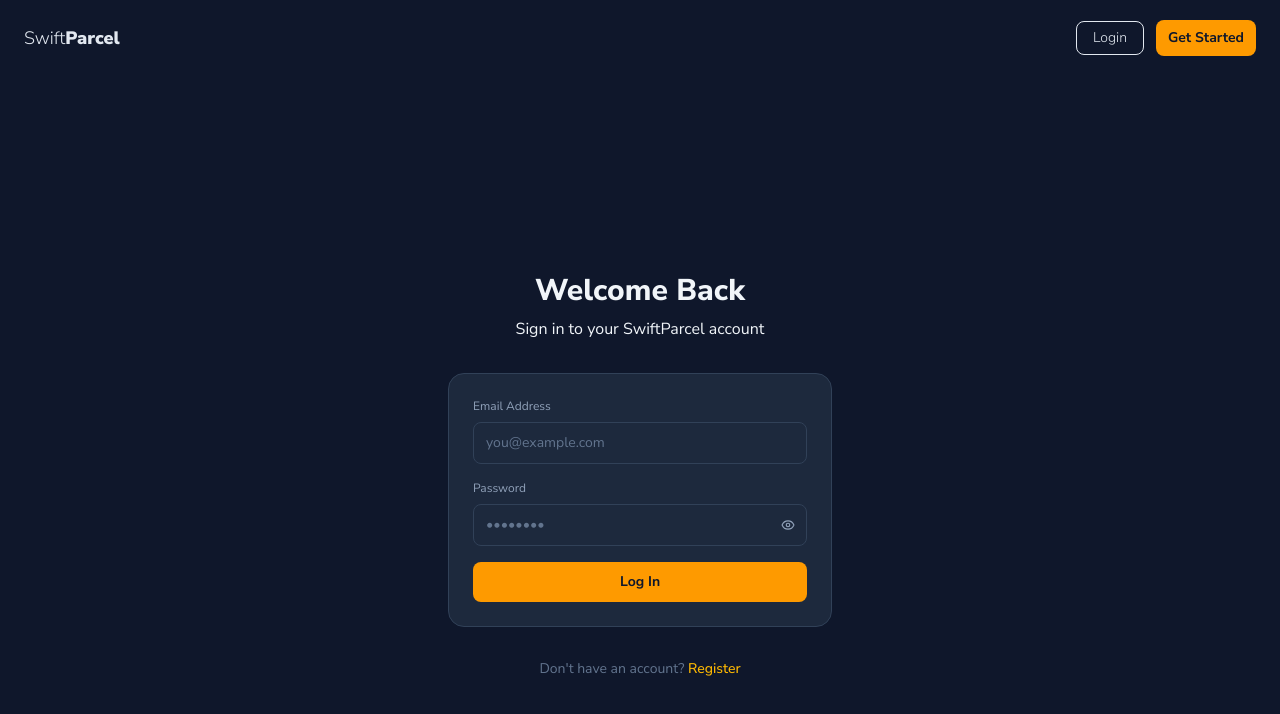
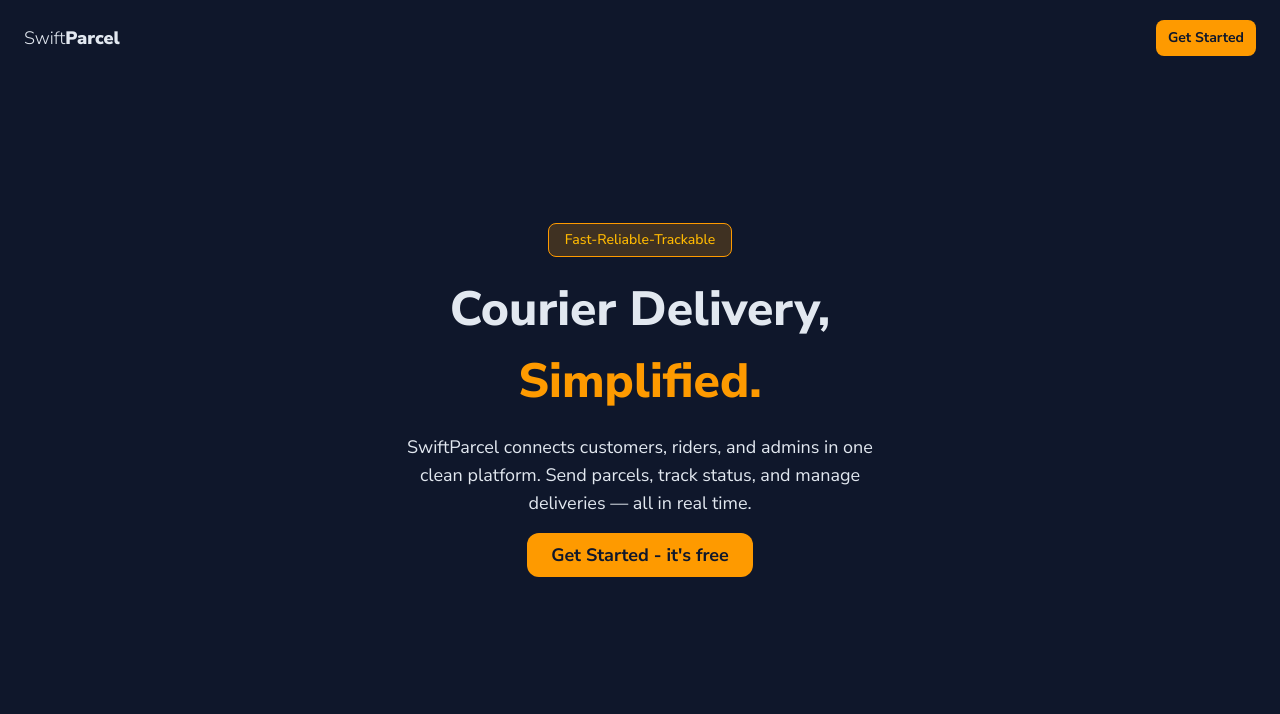
Before and after one commit to mdahmedmaruf/final-frontend, a React (Vite) app: page / in a window 1280 px wide. Shown: the top 714 px of the page. Built offline with nearby package versions, Linux system fonts and the light colour scheme.

Commit message:
add hero section

```diff
--- a/src/App.jsx
+++ b/src/App.jsx
@@ -1,7 +1,5 @@
+import HeroSection from './components/HeroSection'
+
 export default function App() {
-    return (
-        <div className='bg-slate-900 flex h-screen justify-center items-center text-5xl text-teal-500'>
-            App
-        </div>
-    )
+    return <HeroSection />
 }
--- a/src/components/AdminDashboard.jsx
+++ b/src/components/AdminDashboard.jsx
@@ -70,7 +70,7 @@ export default function AdminDashboard() {
 
     return (
         <div className='max-w-3xl mx-auto px-4 py-8'>
-            <div className='flex flex-col mb-6'>
+            <div className='flex flex-col mb-6 mt-30'>
                 <h2 className='font-nunito font-extrabold text-2xl text-slate-200'>
                     AdminDashboard
                 </h2>
--- a/src/components/CustomerDashboard.jsx
+++ b/src/components/CustomerDashboard.jsx
@@ -41,7 +41,7 @@ export default function CustomerDashboard() {
 
     return (
         <div className='max-w-3xl mx-auto px-4 py-8 space-y-6'>
-            <div>
+            <div className='mt-30'>
                 <div className='flex items-center justify-between'>
                     <div>
                         <h2 className='font-nunito font-extrabold text-2xl text-slate-200'>
--- a/src/components/Header.jsx
+++ b/src/components/Header.jsx
@@ -12,7 +12,7 @@ export default function Header() {
         navigate('/login')
     }
     return (
-        <div className=' left-0 w-full'>
+        <div className='fixed left-0 w-full'>
             <div className='container mx-auto px-6'>
                 <div className='flex justify-between items-center py-5'>
                     <Link
@@ -52,12 +52,6 @@ export default function Header() {
                         ) : (
                             <div className='flex items-center gap-3 text-slate-200 font-nunito text-lg font-light'>
                                 <Link
-                                    to={`/login`}
-                                    className='font-nunito text-sm border border-slate-200 rounded-lg py-1.5 px-4'
-                                >
-                                    Login
-                                </Link>
-                                <Link
                                     to={`/register`}
                                     className='bg-amber-500 hover:bg-amber-400 transition-colors py-2 px-3 rounded-lg font-nunito font-bold text-sm text-slate-900'
                                 >
--- /dev/null
+++ b/src/components/HeroSection.jsx
@@ -0,0 +1,30 @@
+import { Link } from 'react-router'
+
+export default function HeroSection() {
+    return (
+        <div className='h-screen flex items-center justify-center'>
+            <div className='flex flex-col justify-center items-center gap-4'>
+                <p className='font-nunito text-sm font-medium py-1.5 px-4 rounded-lg text-amber-400 bg-amber-500/20 border border-amber-500 w-fit'>
+                    Fast-Reliable-Trackable
+                </p>
+                <h1 className='font-nunito font-extrabold text-xl md:text-5xl text-center text-slate-200 leading-18'>
+                    Courier Delivery, <br />{' '}
+                    <span className='text-amber-500'>Simplified.</span>
+                </h1>
+                <p className='font-nunito text-lg text-slate-200 text-center'>
+                    SwiftParcel connects customers, riders, and admins in one{' '}
+                    <br />
+                    clean platform. Send parcels, track status, and manage{' '}
+                    <br />
+                    deliveries — all in real time.
+                </p>
+                <Link
+                    to={`/login`}
+                    className='font-nunito font-bold text-lg bg-amber-500 text-slate-900 rounded-xl px-6 py-2'
+                >
+                    Get Started - it's free
+                </Link>
+            </div>
+        </div>
+    )
+}
--- a/src/components/RiderDashboard.jsx
+++ b/src/components/RiderDashboard.jsx
@@ -73,7 +73,7 @@ export default function RiderDashboard() {
 
     return (
         <div className='max-w-3xl mx-auto px-4 py-8 space-y-6'>
-            <h2 className='font-nunito font-bold text-2xl text-slate-200'>
+            <h2 className='font-nunito font-bold text-2xl text-slate-200 mt-30'>
                 My Delivery
             </h2>
             <div className='space-y-5'>
--- a/src/routes/routes.jsx
+++ b/src/routes/routes.jsx
@@ -1,4 +1,5 @@
 import { createBrowserRouter } from 'react-router'
+import App from '../App'
 import Root from '../layouts/Root'
 import Dashboard from '../pages/Dashboard'
 import LoginPage from '../pages/LoginPage'
@@ -13,7 +14,7 @@ export const router = createBrowserRouter([
         path: '/',
         Component: Root,
         children: [
-            { index: true, Component: LoginPage },
+            { index: true, Component: App },
             {
                 Component: PrivateRoute,
                 children: [{ path: 'dashboard', Component: Dashboard }],
```
